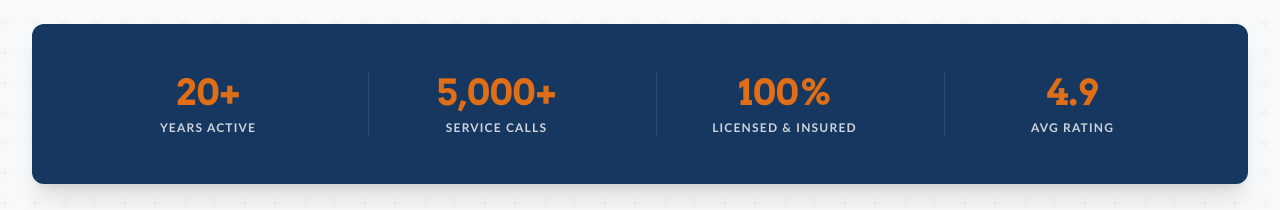
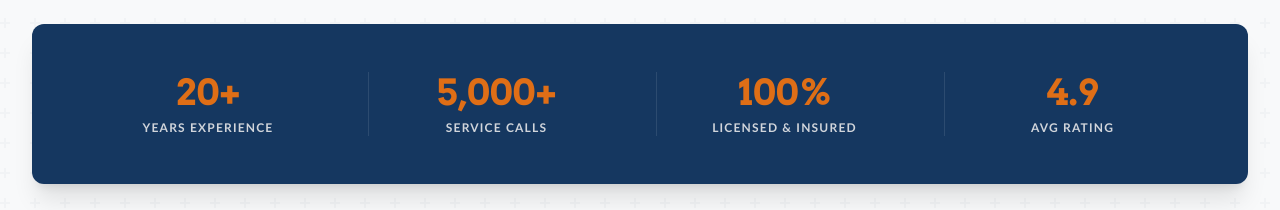
Before and after one commit to ahmedk-hue/a.w.-puma---premium-home-services, a React (Vite) app: page / in a window 1280 px wide. Shown: the part 5220-5430 px from the top of the page. Built offline with nearby package versions, Linux system fonts and the light colour scheme.

Commit message:
Update Testimonials stats: Change Years Active to Years Experience

```diff
--- a/components/Testimonials.tsx
+++ b/components/Testimonials.tsx
@@ -41,7 +41,7 @@ export const Testimonials: React.FC = () => {
           <div className="grid grid-cols-2 md:grid-cols-4 gap-8 divide-x divide-white/10">
             <div className="text-center px-4">
               <div className="text-4xl font-serif font-bold text-brand-orange mb-2">20+</div>
-              <div className="text-xs font-bold uppercase tracking-widest text-gray-300">Years Active</div>
+              <div className="text-xs font-bold uppercase tracking-widest text-gray-300">Years Experience</div>
             </div>
             <div className="text-center px-4">
               <div className="text-4xl font-serif font-bold text-brand-orange mb-2">5,000+</div>
```
